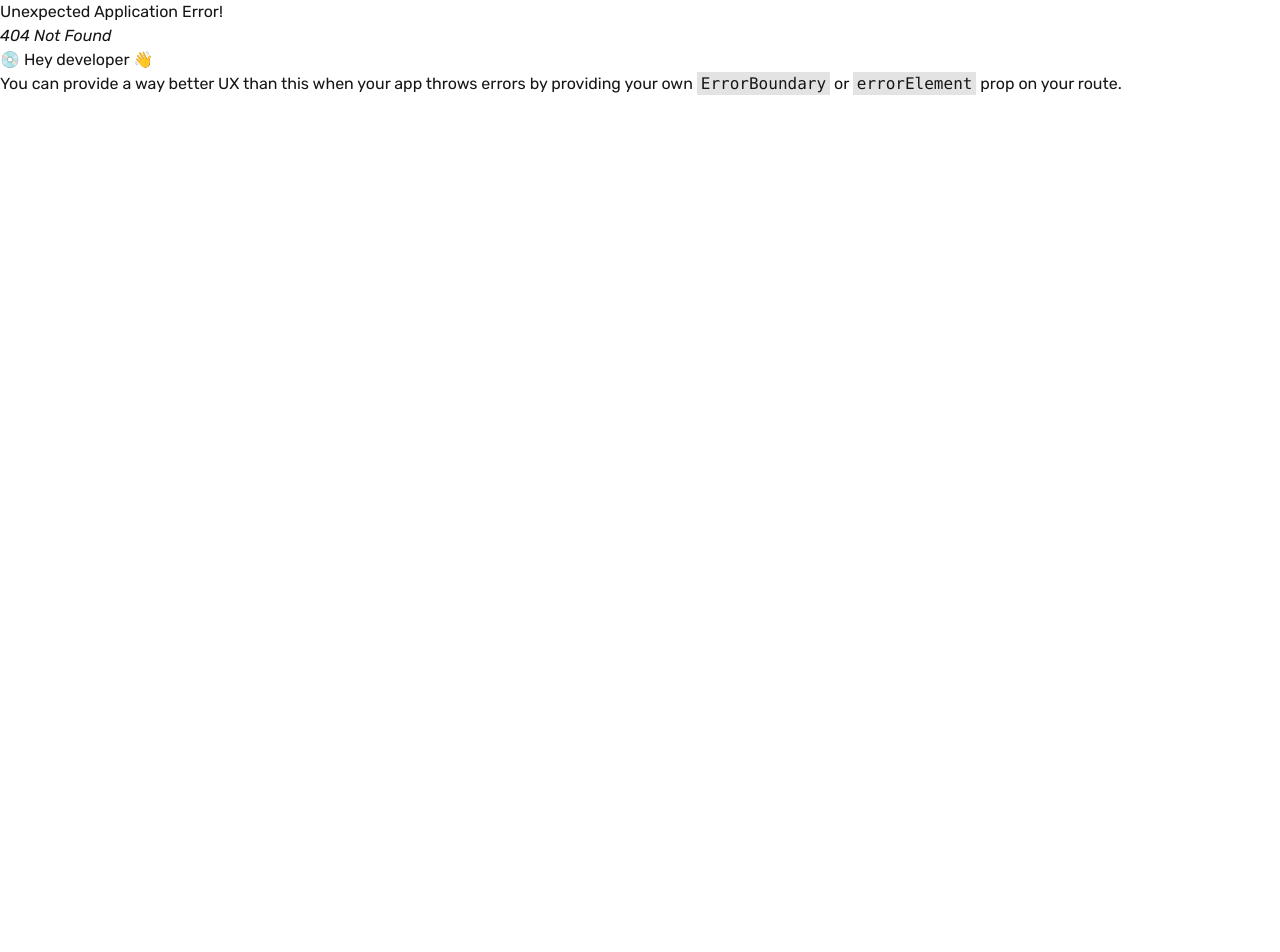
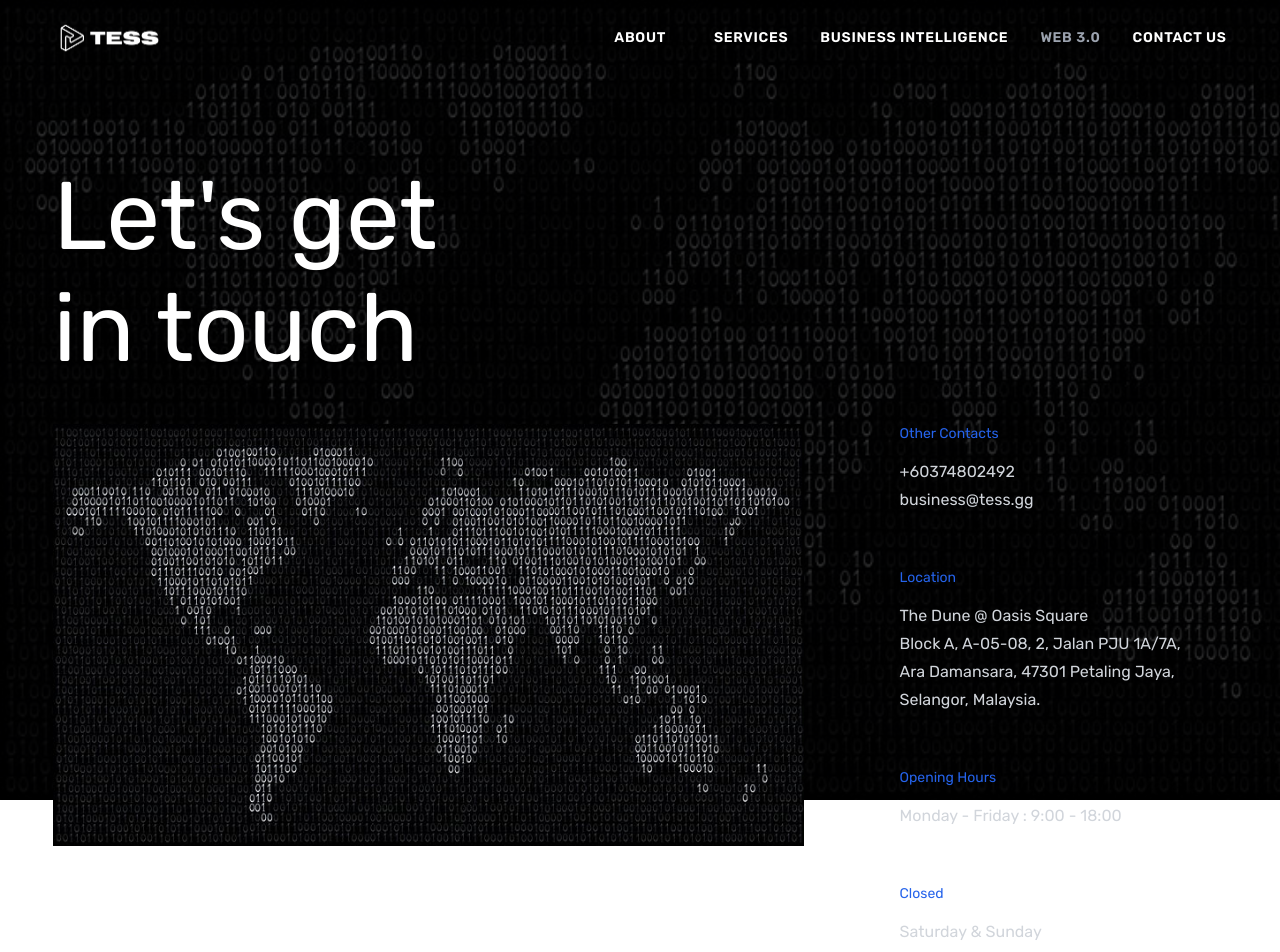
Before and after one commit to safwanbin2/tess-client, a React (Vite) app: page /contact in a window 1280 px wide. Before the commit this address had no page. Shown: the top 952 px of the page. Before the commit the page ends 800 px from the top, so only its background shows below. Built offline with nearby package versions, Linux system fonts and the light colour scheme.

Commit message:
about,contact-midway

```diff
--- a/src/components/ui/FixedBackground.jsx
+++ b/src/components/ui/FixedBackground.jsx
@@ -4,7 +4,7 @@ import bg from "../../assets/fixedbg.jpg";
 const FixedBackground = () => {
   return (
     <div className="fixed min-h-screen w-full top-0 left-0 -z-10">
-      <div className=" fixed-bg"></div>
+      <div className="fixed-bg"></div>
       {/* <img className="w-full h-screen" src={bg} alt="" /> */}
     </div>
   );
--- /dev/null
+++ b/src/pages/about/About.jsx
@@ -0,0 +1,36 @@
+import React from "react";
+import FixedBackground from "../../components/ui/FixedBackground";
+
+const About = () => {
+  return (
+    <>
+      <div>
+        Lorem ipsum dolor sit amet consectetur adipisicing elit. Odio quia
+        pariatur hic fugit id corporis blanditiis sunt exercitationem ipsum eius
+        molestias suscipit quisquam dolor alias iste, vitae officia nam
+        quibusdam. Saepe velit, necessitatibus reprehenderit laudantium, natus
+        nihil praesentium quaerat ipsum, in quidem iste aperiam odit libero
+        officia dolor culpa nostrum. Impedit deserunt, consectetur, incidunt
+        magni nostrum aspernatur reprehenderit sed dicta laudantium quibusdam
+        saepe accusantium ducimus quidem facere rem? Modi nesciunt, minus,
+        temporibus quaerat officiis asperiores ex id reprehenderit dolorem quia
+        animi voluptates totam. Laboriosam, dolor autem impedit voluptates iure
+        mollitia sed fuga rem nam saepe suscipit, aspernatur eligendi ipsam ipsa
+        omnis eaque illum obcaecati earum. Quibusdam voluptates id, tempore eum
+        impedit, odit repellendus dolorem, in eaque distinctio quisquam
+        exercitationem voluptatem. Similique incidunt odit dolore voluptatibus
+        obcaecati ab pariatur praesentium a delectus et accusantium nobis,
+        repudiandae architecto libero, eum necessitatibus atque aliquam iure?
+        Explicabo aut vel sint architecto maxime atque hic, ea illo assumenda
+        nisi qui nesciunt sit voluptates exercitationem quas laborum provident
+        corporis sunt natus suscipit porro dolore! Nobis suscipit nulla error
+        dolor illo cumque exercitationem facere neque. Quo ratione, eum qui
+        dolorum eligendi, quis nemo repellendus architecto molestiae debitis
+        assumenda non fuga animi. Voluptatum pariatur eos quasi cum quos.
+      </div>
+      <FixedBackground />
+    </>
+  );
+};
+
+export default About;
--- /dev/null
+++ b/src/pages/contact/Contact.jsx
@@ -0,0 +1,15 @@
+import FixedBackground from "../../components/ui/FixedBackground";
+import LetsGetInTouch from "./LetsGetInTouch";
+
+const Contact = () => {
+  return (
+    <>
+      <div>
+        <LetsGetInTouch />
+      </div>
+      <FixedBackground />
+    </>
+  );
+};
+
+export default Contact;
--- /dev/null
+++ b/src/pages/contact/LetsGetInTouch.jsx
@@ -0,0 +1,52 @@
+import fixedbg from "../../assets/fixedbg.jpg";
+
+const LetsGetInTouch = () => {
+  return (
+    <>
+      <div className="py-40 w-full min-h-screen flex justify-center items-center">
+        <div className="w-11/12 mx-auto space-y-10">
+          <h1 className="text-white text-8xl leading-[7rem]">
+            Let's get <br /> in touch
+          </h1>
+          <div className="text-white grid grid-cols-3 gap-24">
+            <div className="col-span-2">
+              <img src={fixedbg} alt="" />
+            </div>
+            <div className="space-y-14">
+              <div className="space-y-4">
+                <h3 className="text-blue-600 text-sm">Other Contacts</h3>
+                <div className="space-y-1 text-gray-300">
+                  <p>+60374802492</p>
+                  <p>business@tess.gg</p>
+                </div>
+              </div>
+              <div className="space-y-4">
+                <h3 className="text-blue-600 text-sm">Location</h3>
+                <div className="space-y-1 text-gray-300">
+                  <p>The Dune @ Oasis Square</p>
+                  <p>Block A, A-05-08, 2, Jalan PJU 1A/7A,</p>
+                  <p>Ara Damansara, 47301 Petaling Jaya,</p>
+                  <p>Selangor, Malaysia.</p>
+                </div>
+              </div>
+              <div className="space-y-4">
+                <h3 className="text-blue-600 text-sm">Opening Hours</h3>
+                <div className="space-y-1 text-gray-300">
+                  <p>Monday - Friday : 9:00 - 18:00</p>
+                </div>
+              </div>
+              <div className="space-y-4">
+                <h3 className="text-blue-600 text-sm">Closed</h3>
+                <div className="space-y-1 text-gray-300">
+                  <p>Saturday & Sunday</p>
+                </div>
+              </div>
+            </div>
+          </div>
+        </div>
+      </div>
+    </>
+  );
+};
+
+export default LetsGetInTouch;
--- a/src/pages/services/TechnicalSolutions.jsx
+++ b/src/pages/services/TechnicalSolutions.jsx
@@ -72,7 +72,7 @@ const TechnicalSolutions = () => {
                 className="bg-gray-400 bg-opacity-50 rounded-box border-2 border-gray-400 p-5 space-y-10 cursor-default"
               >
                 <div className="flex justify-between">
-                  <div className="space-y-3">
+                  <div className="space-y-3 text-start">
                     <h3 className="uppercase">Technology</h3>
                     <h2 className="text-2xl font-semibold tracking-wider">
                       Mgmt Softwares
@@ -143,7 +143,7 @@ const TechnicalSolutions = () => {
                 className="bg-gray-400 bg-opacity-50 rounded-box border-2 border-gray-400 p-5 space-y-10 cursor-default"
               >
                 <div className="flex justify-between">
-                  <div className="space-y-3">
+                  <div className="space-y-3 text-start">
                     <h3 className="uppercase">Technology</h3>
                     <h2 className="text-2xl font-semibold tracking-wider">
                       AI and ML
```
Also changed, not shown: src/routes/Router.jsx (+10 -0 lines).
